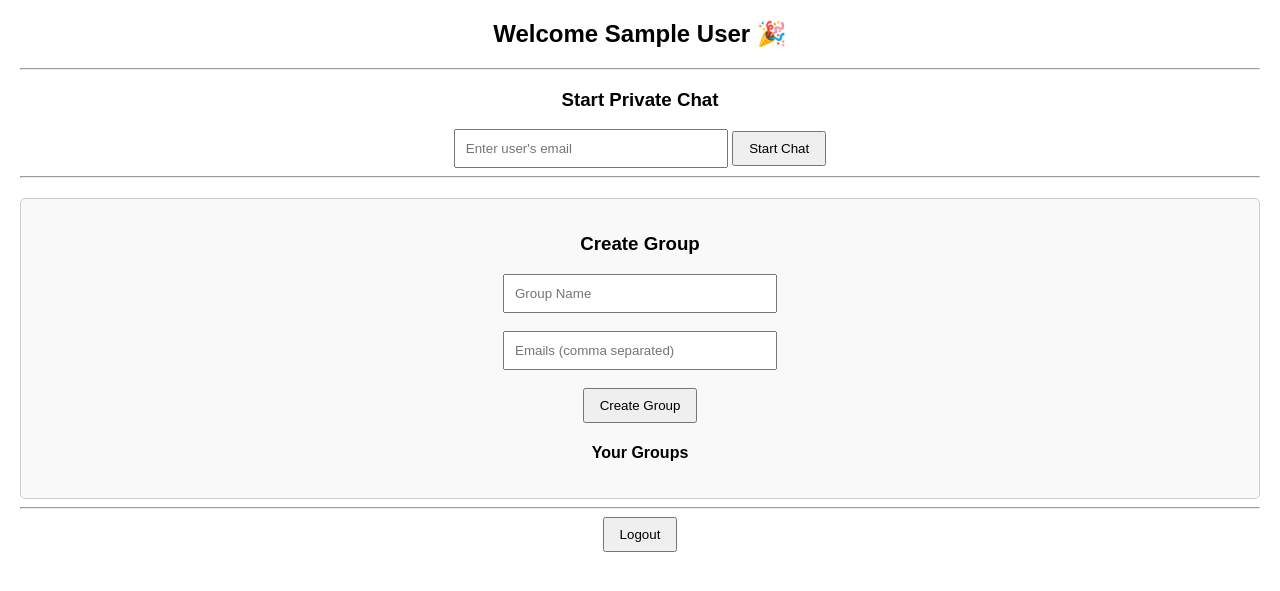
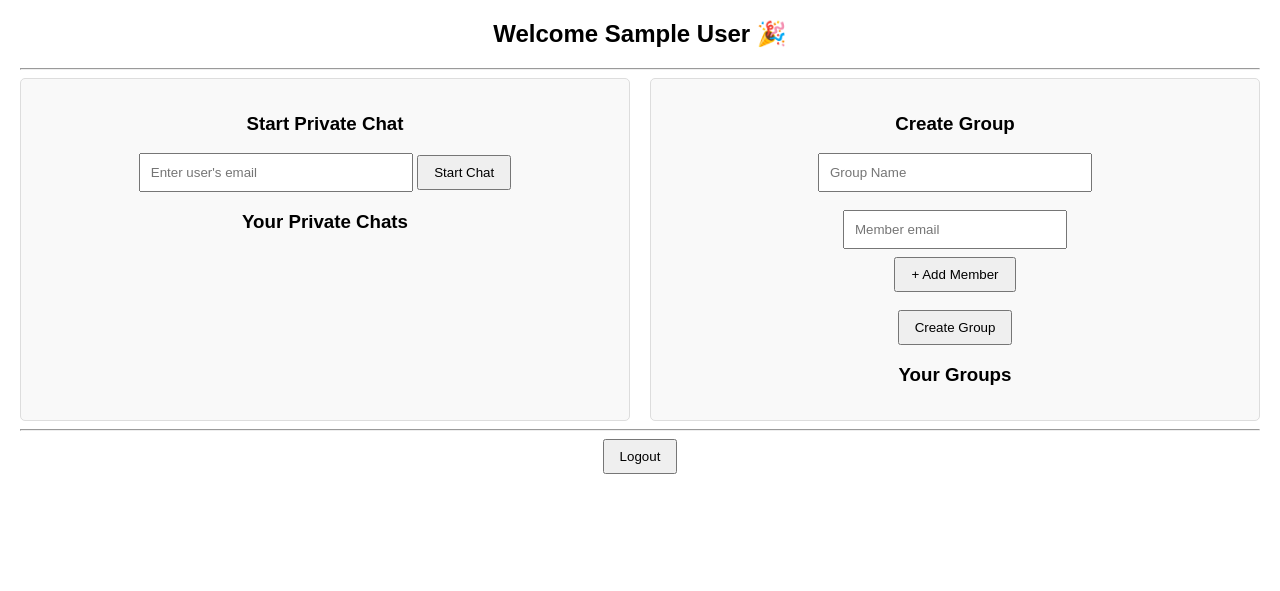
Before and after one commit to kyashasri/CHAT_APPLICATION, a Flask app: page /home in a window 1280 px wide. Shown: the top 591 px of the page. Run offline with Flask 2, Linux system fonts and the light colour scheme; the visitor is signed in with stand-in values (Sample User, id 1); data that the repository does not hold is empty; some libraries are stand-ins or nearby versions.

Commit message:
Update home.html

```diff
--- a/templates/home.html
+++ b/templates/home.html
@@ -10,7 +10,10 @@
 
 <hr>
 
-<!-- Private Chat -->
+<div class="home-container">
+
+    <!-- LEFT COLUMN: Private Chat -->
+    <div class="column">
         <h3>Start Private Chat</h3>
 
         <form action="{{ url_for('create_chat') }}" method="POST">
@@ -18,21 +21,42 @@
             <button type="submit">Start Chat</button>
         </form>
 
-<hr>
+        <h3>Your Private Chats</h3>
 
-<!-- Group Chat Section -->
-<div class="group-section">
+        <div class="group-list">
+            {% for chat in chats %}
+                <div class="group-item">
+                    <a href="{{ url_for('chat', chat_id=chat._id) }}">
+                        {{ chat.name }}
+                    </a>
+                </div>
+            {% endfor %}
+        </div>
+    </div>
+
+    <!-- RIGHT COLUMN: Group Chat -->
+    <div class="column">
         <h3>Create Group</h3>
 
-    <form action="{{ url_for('create_group') }}" method="POST">
+        <form action="{{ url_for('create_group') }}" method="POST" id="groupForm">
+
             <input type="text" name="group_name" placeholder="Group Name" required><br><br>
-        <input type="text" name="members" placeholder="Emails (comma separated)" required><br><br>
+
+            <div id="memberContainer">
+                <div class="member-row">
+                    <input type="email" name="members[]" placeholder="Member email" required>
+                </div>
+            </div>
+
+            <button type="button" onclick="addMemberField()">+ Add Member</button>
+            <br><br>
+
             <button type="submit">Create Group</button>
         </form>
 
+        <h3>Your Groups</h3>
+
         <div class="group-list">
-        <h4>Your Groups</h4>
-
             {% for group in groups %}
                 <div class="group-item">
                     <a href="{{ url_for('group_chat', group_id=group._id) }}">
@@ -43,11 +67,30 @@
         </div>
     </div>
 
+</div>
+
 <hr>
 
 <a href="{{ url_for('logout') }}">
     <button>Logout</button>
 </a>
 
+<!-- JavaScript for dynamic member fields -->
+<script>
+function addMemberField() {
+    var container = document.getElementById("memberContainer");
+
+    var div = document.createElement("div");
+    div.className = "member-row";
+
+    div.innerHTML = `
+        <input type="email" name="members[]" placeholder="Member email" required>
+        <button type="button" onclick="this.parentElement.remove()">Remove</button>
+    `;
+
+    container.appendChild(div);
+}
+</script>
+
 </body>
 </html>
```
Lines whose indentation alone changed are shown as unchanged.
